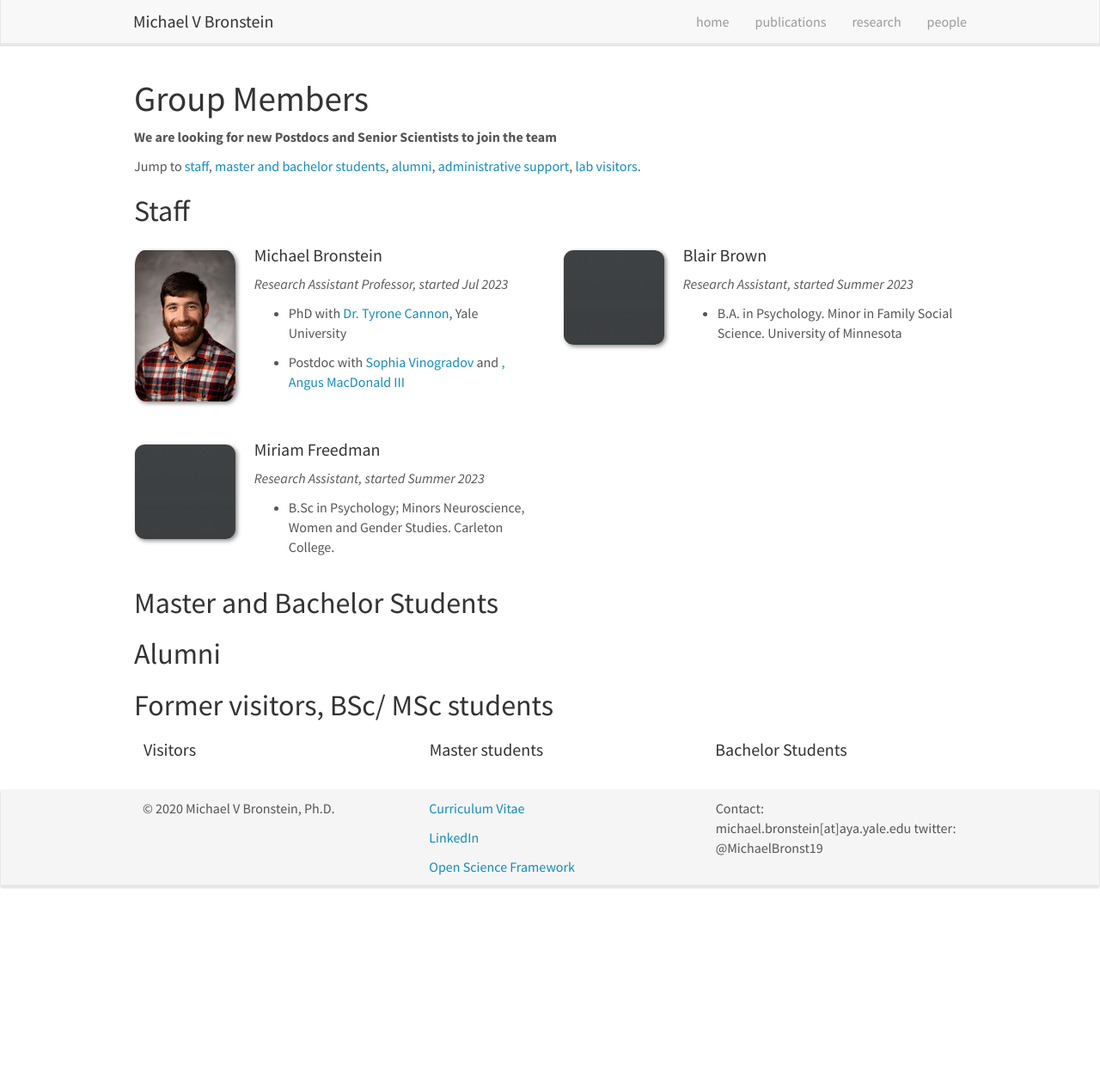
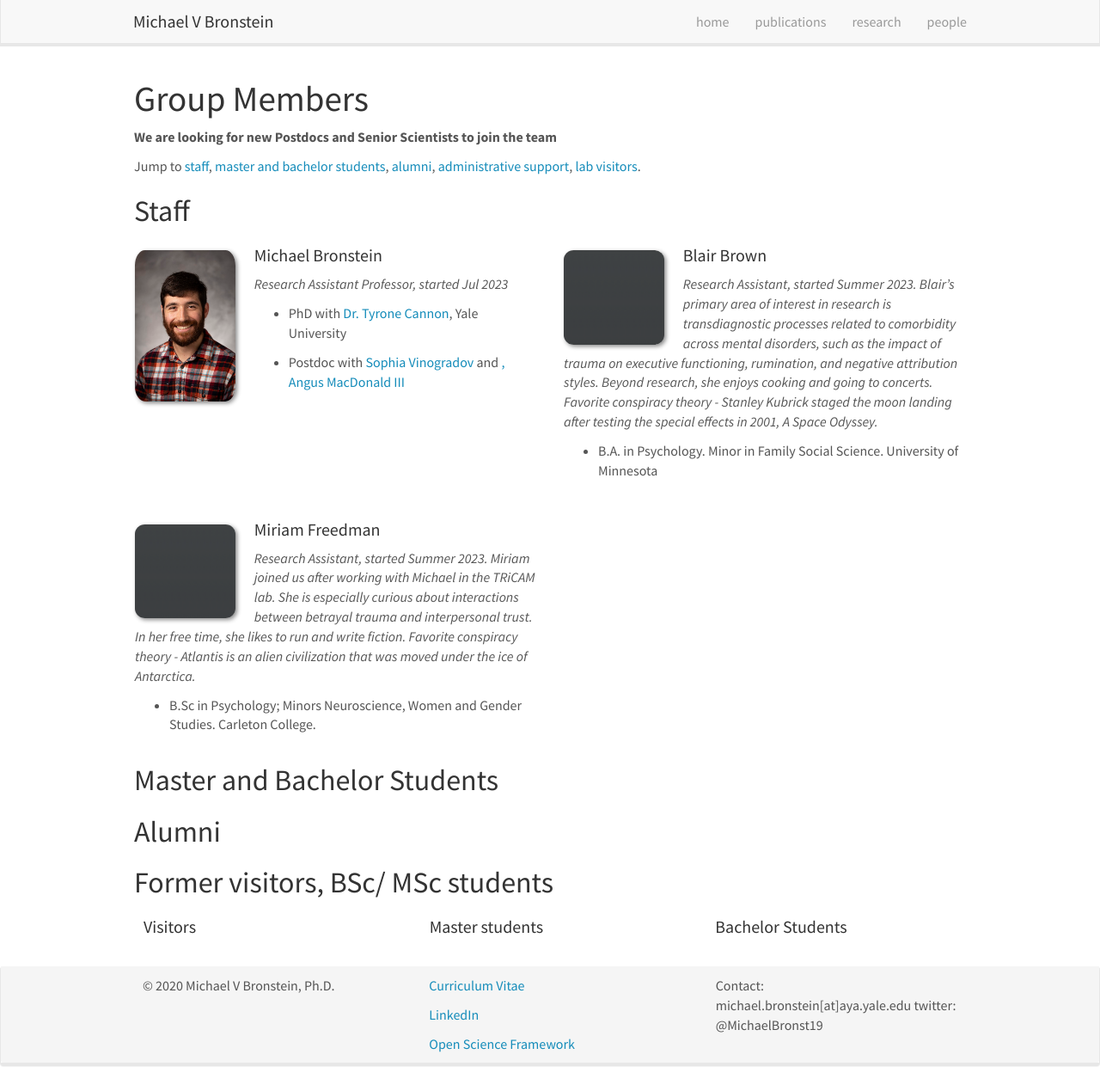
Before and after one commit to MichaelVBronstein/michaelvbronstein.github.io, a Jekyll site: the page built from _pages/team.md, in a window 1280 px wide and 1262 px high. Shown: the whole window at 86% size. Built offline with Jekyll 4.4.1, drawn with Linux system fonts in a browser that asks for light colours; nearby versions of some CDN libraries.

Commit message:
Update team_members.yml

```diff
--- a/_data/team_members.yml
+++ b/_data/team_members.yml
@@ -8,14 +8,14 @@
 
 - name: Blair Brown
   photo: dummy.png
-  info: Research Assistant, started Summer 2023
+  info: Research Assistant, started Summer 2023. Blair's primary area of interest in research is transdiagnostic processes related to comorbidity across mental disorders, such as the impact of trauma on executive functioning, rumination, and negative attribution styles. Beyond research, she enjoys cooking and going to concerts. Favorite conspiracy theory - Stanley Kubrick staged the moon landing after testing the special effects in 2001, A Space Odyssey.
   email: brow6522@umn.edu
   number_educ: 1
   education1: B.A. in Psychology. Minor in Family Social Science. University of Minnesota
 
 - name: Miriam Freedman
   photo: dummy.png
-  info: Research Assistant, started Summer 2023
+  info: Research Assistant, started Summer 2023. Miriam joined us after working with Michael in the TRiCAM lab. She is especially curious about interactions between betrayal trauma and interpersonal trust. In her free time, she likes to run and write fiction. Favorite conspiracy theory - Atlantis is an alien civilization that was moved under the ice of Antarctica.
   email: mfreedma@umn.edu
   number_educ: 1
   education1: B.Sc in Psychology; Minors Neuroscience, Women and Gender Studies. Carleton College.
```
